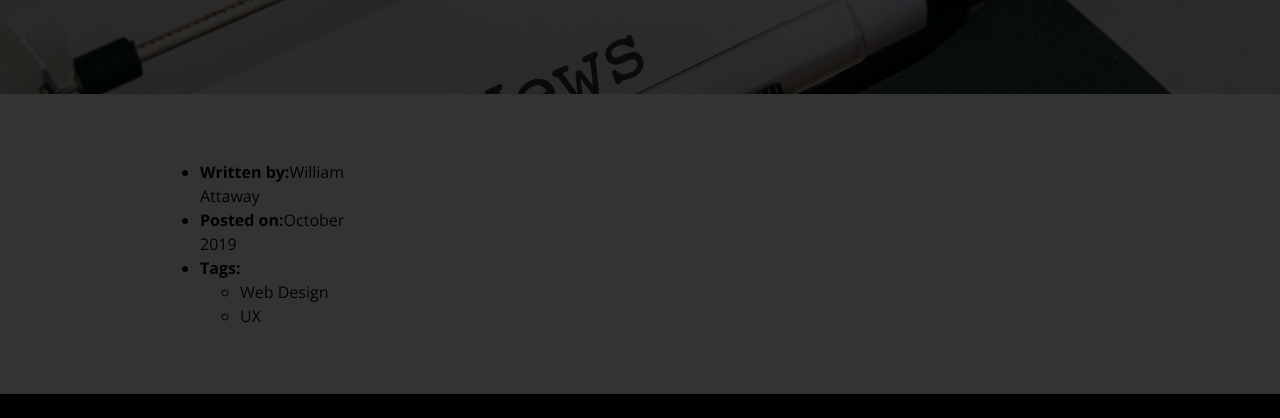
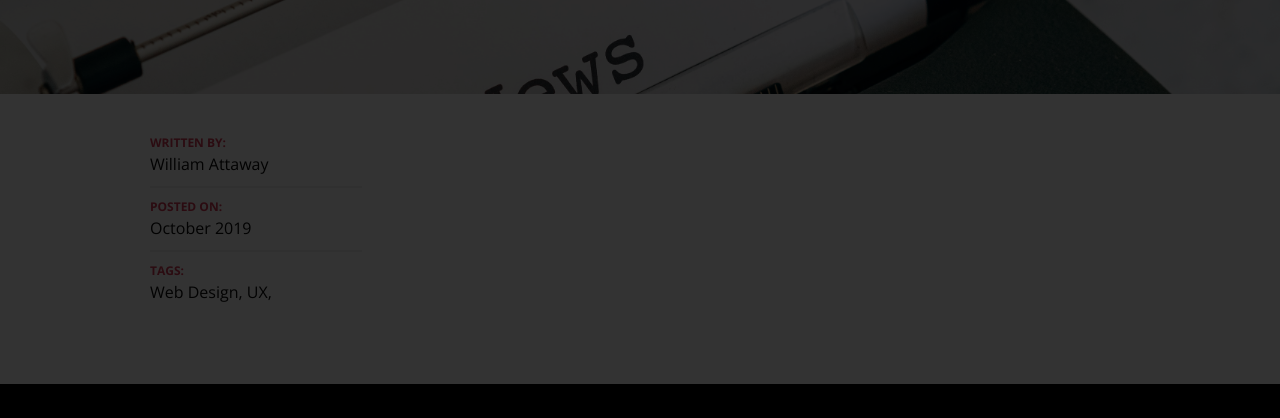
Before and after one commit to AlejandroArbelaez21/holbertonschool-web_front_end, a plain HTML site: page 0x04-flexbox/13-article.html in a window 1280 px wide. Shown: the part 382-800 px from the top of the page. Drawn offline with nearby package versions, Linux system fonts and the light colour scheme; files whose address does not match are found by name.

Commit message:
learning about flex box

```diff
--- a/0x04-flexbox/13-article.html
+++ b/0x04-flexbox/13-article.html
@@ -7,7 +7,7 @@
     <meta name="description" content="Description of the page less than 150 characters">
     <link rel="icon" type="image/jpg" href="../images/favicon.jpg">
     <link href="https://fonts.googleapis.com/css?family=Open+Sans:400,700|Raleway:700&display=swap" rel="stylesheet">
-    <link rel="stylesheet" href="12-styles.css">
+    <link rel="stylesheet" href="13-styles.css">
   </head>
   <body>
     <!– Header –>
@@ -67,7 +67,7 @@
                 <!-- Aside section -->
                 <aside class="post-aside">
                     <div class="post-meta">
-                        <ul class="post-meta-list" class="row">
+                        <ul class="post-meta-list row">
                             <li class="post-meta-author"><strong>Written by:</strong><a href="#" rel="author">William Attaway</a></li>
                             <li class="post-meta-date"><strong>Posted on:</strong><time datetime="2019-10">October 2019</time></li>
                             <li class="post-meta-tag"><strong>Tags:</strong><ul class="tag-list">
```
